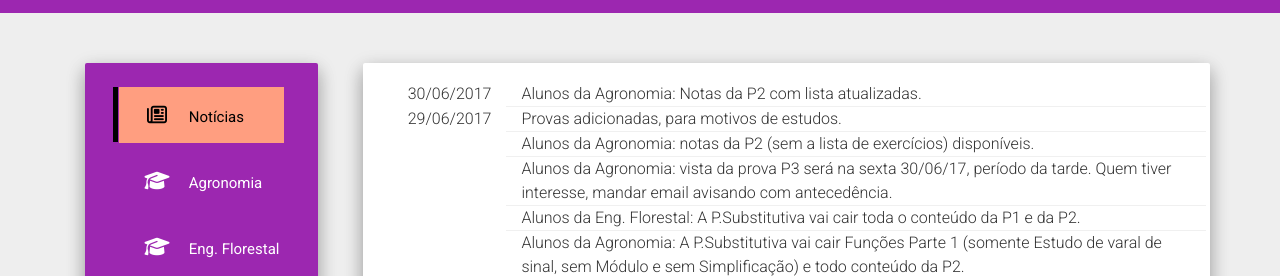
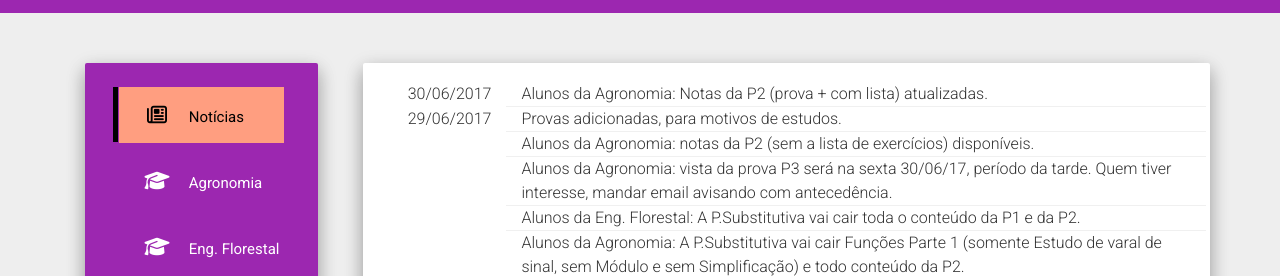
Before and after one commit to chunggnuhc/chunggnuhc.github.io, a Jekyll site: the page built from index.html, in a window 1280 px wide. Shown: the part 172-448 px from the top of the page. Built offline with Jekyll 4.4.1, drawn with Linux system fonts in a browser that asks for light colours; nearby versions of some CDN libraries.

Commit message:
Update noticias.yml

```diff
--- a/_data/noticias.yml
+++ b/_data/noticias.yml
@@ -1,5 +1,5 @@
 - data: 2017-06-30
-  noticia: "Alunos da Agronomia: Notas da P2 com lista atualizadas."
+  noticia: "Alunos da Agronomia: Notas da P2 (prova + com lista) atualizadas."
 - data: 2017-06-29
   noticia: "Alunos da Agronomia: A P.Substitutiva vai cair Funções Parte 1 (somente Estudo de varal de sinal, sem Módulo e sem Simplificação) e todo conteúdo da P2."
 - data: 2017-06-29
```
